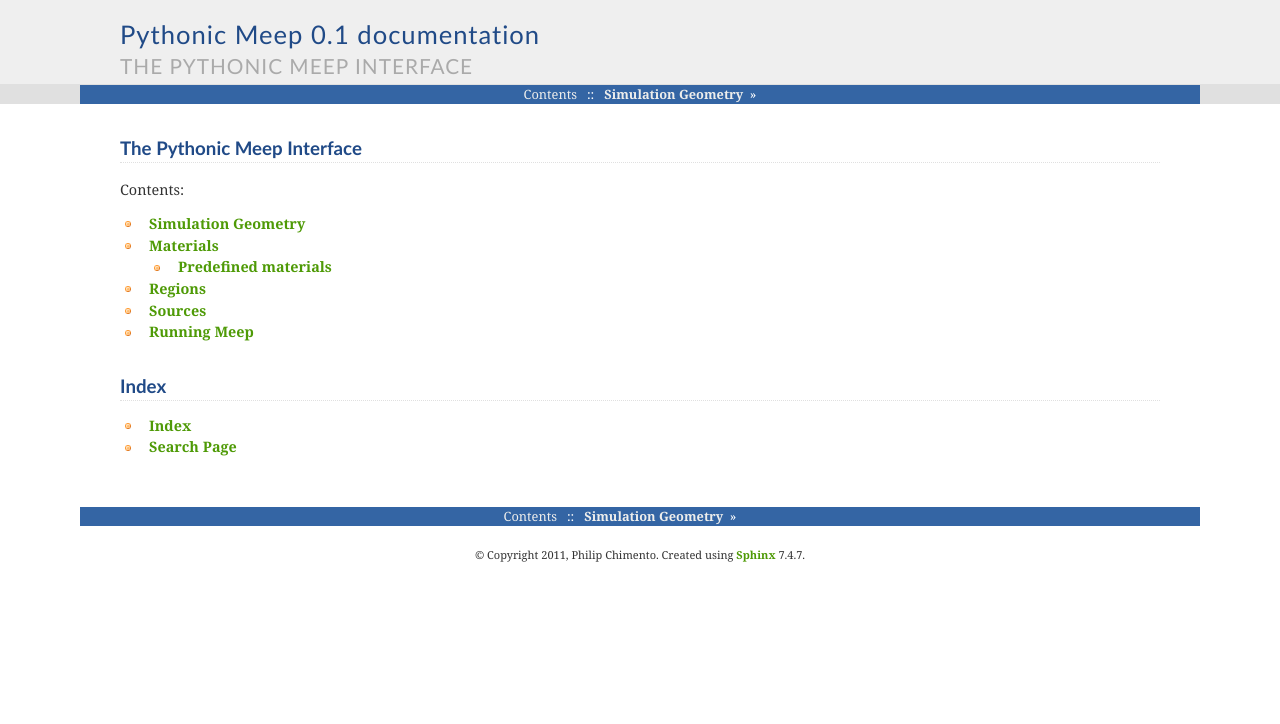
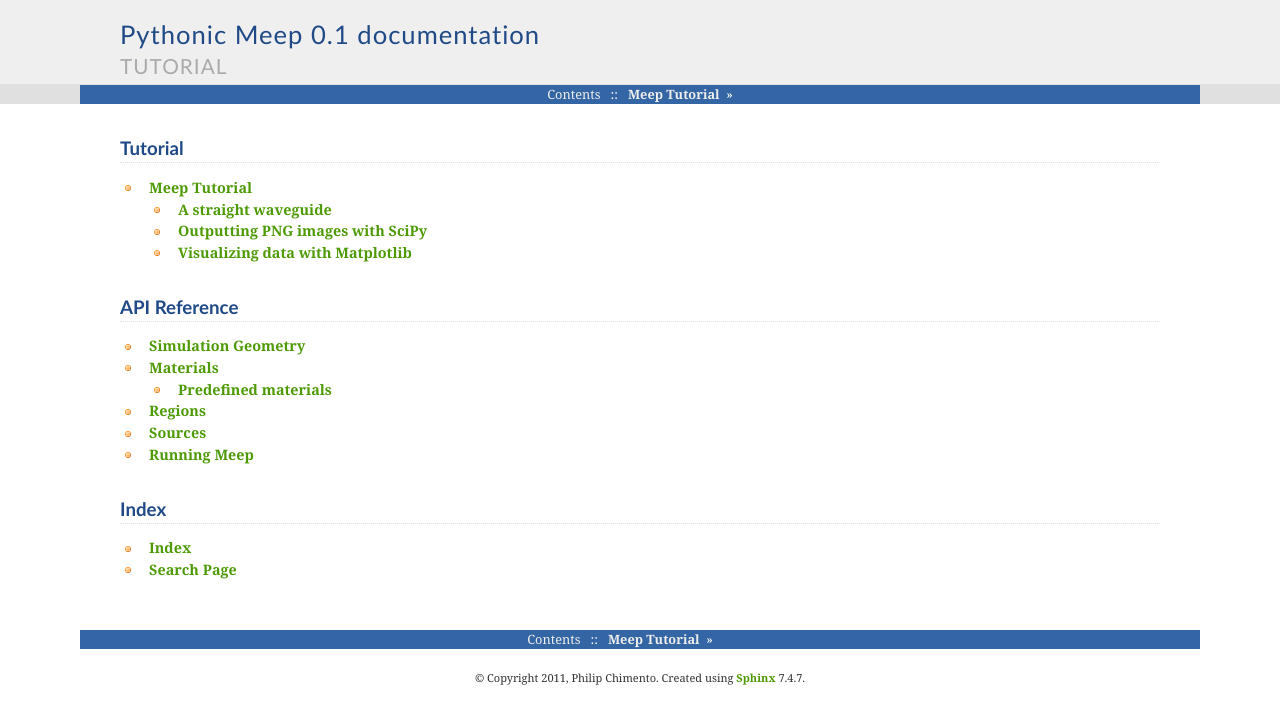
Before and after one commit to ptomato/Pythonic-Meep, a Sphinx documentation site: the page built from docs/index.rst, in a window 1280 px wide. Shown: the top 724 px of the page. Built offline with Sphinx 7.4.7, drawn with Linux system fonts in a browser that asks for light colours; formulas are drawn with MathJax 3; some of the changed lines change nothing that is shown.

Commit message:
Add the first Meep tutorial from the Meep site!
I realized that I had already wrapped enough functionality that the
first Meep tutorial would already work, and work much easier at that.
I added a section to the documentation going through the tutorial in a
Pythonic way.

```diff
--- a/docs/index.rst
+++ b/docs/index.rst
@@ -1,12 +1,13 @@
-.. pythonic-meep documentation master file, created by
-   sphinx-quickstart on Mon Dec  5 17:06:23 2011.
-   You can adapt this file completely to your liking, but it should at least
-   contain the root `toctree` directive.
+Tutorial
+========
 
-The Pythonic Meep Interface
-===========================
+.. toctree::
+   :maxdepth: 2
 
-Contents:
+   tutorial
+
+API Reference
+=============
 
 .. toctree::
    :maxdepth: 2
--- /dev/null
+++ b/docs/tutorial.rst
@@ -0,0 +1,147 @@
+Meep Tutorial
+=============
+
+.. |epsilon| replace:: *ε*
+.. |times| replace:: ×
+.. |infinity| replace:: ∞
+
+This is taken from the first tutorial on the Meep website.
+You'll see that the Pythonic interface to Meep allows easy access to and manipulation of the simulation data, while being less verbose and easier to read.
+
+Make sure to import the packages you need at the top of your Python script. In most cases, that is Numpy and Meep::
+
+    import numpy as N
+    import meep
+
+The Meep tutorial examines the field pattern excited by a localized CW source in a waveguide.
+Our waveguide will have (non-dispersive) |epsilon| = 12 and width 1.
+That is, we pick units of length so that the width is 1, and define everything in terms of that.
+
+A straight waveguide
+--------------------
+
+First we have to define the computational cell.
+We're going to put a source at one end and watch it propagate down the waveguide in the *x* direction, so let's use a cell of length 16 in the *x* direction to give it some distance to propagate.
+In the *y* direction, we just need enough room so that the boundaries (below) don't affect the waveguide mode; let's give it a size of 8.
+
+Meep will discretize this structure in space and time, and that is specified by
+a single parameter, the resolution, that gives the number of pixels per distance unit.
+We'll set this resolution to 10, which corresponds to around 67 pixels/wavelength, or around 20 pixels/wavelength in the high-dielectric material.
+(In general, at least 8 pixels/wavelength in the highest dielectric is a good idea.)
+This will give us a 160 |times| 80 cell.
+
+We now create a :class:`~meep.Geometry` using these sizes in our Python script::
+
+    geometry = meep.Geometry(size=(16, 8), resolution=10)
+
+By specifying a size vector with a length of 2, we have also specified that the
+simulation is to be two-dimensional.
+
+Now, we can add the waveguide.
+Most commonly, the structure is specified by adding :class:`~meep.Polygon` objects to the geometry object.
+Here, we do::
+
+    geometry.add_polygon(meep.Block(center=(0, 0), size=(N.inf, 1),
+        material=meep.Dielectric(12)))
+
+.. figure:: static/tutorial-epsilon.png
+   :figwidth: 160px
+   :align: right
+   :target: _images/tutorial-epsilon.png
+
+   Dielectric function (black = high, white = air), for straight waveguide simulation.
+
+The waveguide is specified by a :class:`~meep.Block` (rectangle) of size |infinity| |times| 1, centered at (0, 0) (the center of the computational cell).
+It is made of a :class:`~meep.Dielectric` with |epsilon| = 12.
+By default, any place where there are no objects there is air (|epsilon| = 1). The resulting structure is shown at right.
+
+.. , although this can be changed by setting the default-material variable.
+
+Now that we have the structure, we need to specify the current sources, which are represented by various subclasses of :class:`~meep.Source`.
+The simplest thing is to add a point source :math:`J_z`::
+
+    geometry.add_source(meep.ContinuousSource(component='Ez',
+        frequency=0.15, center=(-7, 0), size=(0, 0)))
+
+Here, we gave the source a frequency of 0.15, and specified a :class:`~meep.ContinuousSource` which is just a fixed-frequency sinusoid :math:`e^{-i\omega t}` that (by default) is turned on at *t* = 0.
+Recall that, in Meep units, frequency is specified in units of :math:`2\pi c`, which is equivalent to the inverse of vacuum wavelength. Thus, 0.15 corresponds to a vacuum wavelength of about 1 / 0.15 = 6.67, or a wavelength of about 2 in the |epsilon| = 12 material — thus, our waveguide is half a wavelength wide, which should hopefully make it single-mode.
+(In fact, the cutoff for single-mode behavior in this waveguide is analytically solvable, and corresponds to a frequency of 1/2√11 or roughly 0.15076.) Note also that to specify a :math:`J_z`, we specify a component ``Ez``.
+The current is located at (−7, 0), which is 1 unit to the right of the left edge of the cell — we always want to leave a little space between sources and the cell boundaries, to keep the boundary conditions from interfering with them.
+
+.. (e.g. if we wanted a magnetic current, we would specify ``Hx``, ``Hy``, or ``Hz``).
+
+Speaking of boundary conditions, we want to add absorbing boundaries around our cell.
+Absorbing boundaries in Meep are handled by perfectly matched layers (:class:`~meep.PML`) — which aren't really a boundary condition at all, but rather a fictitious absorbing material added around the edges of the cell.
+To add an absorbing layer of thickness 1 around all sides of the cell, we do::
+
+    geometry.add_pml(meep.PML(1.0))
+
+.. You may have more than one pml object if you want PML layers only on certain sides of the cell, e.g. (make pml (thickness 1.0) (direction X) (side High)) specifies a PML layer on only the + x side.
+
+Now, we note an important point: the PML layer is *inside* the cell, overlapping whatever objects you have there.
+So, in this case our PML overlaps our waveguide, which is what we want so that it will properly absorb waveguide modes.
+The finite thickness of the PML is important to reduce numerical reflections.
+
+.. see perfectly matched layers for more information.
+
+Now, we are ready to run the simulation!
+We first create a :class:`~meep.Simulation` object::
+
+    simulation = meep.Simulation(geometry)
+
+Then, we can obtain the dielectric function |epsilon| from the simulation.
+It doesn't change during the simulation, of course, so we may as well retrieve it before the simulation starts::
+
+    epsilon = N.array(simulation.epsilon).real
+
+Then, we run the simulation in a while-loop using the :meth:`~meep.Simulation.step` method::
+
+    while simulation.time < 200.0:
+        simulation.step()
+
+It should complete in a few seconds.
+
+Outputting PNG images with SciPy
+--------------------------------
+
+SciPy provides a quick, rudimentary way to output data to a PNG image.
+We can visualize the dielectric function as a grayscale image like so::
+
+    from scipy.misc import imsave
+    imsave('epsilon.png', -N.rot90(epsilon))
+
+The minus sign is to reverse the color scale, so that low values are white and high values are black.
+In fact, precisely this command is what created the dielectric image above.
+
+Visualizing data with Matplotlib
+--------------------------------
+
+Much more interesting, however, are the fields.
+We would also like a bit more flexibility in our visualization than just outputting a grayscale PNG file.
+Matplotlib is an ideal tool with which to visualize the fields.
+There are several ways to import it, but here we will use::
+
+    from matplotlib import pyplot as P
+
+We store the electric field in an array, and get the maximum of its absolute value which will serve as limits for the color scale in our plot::
+
+    ez = N.array(simulation.efield)[..., 2].real
+    limit = N.abs(ez).max()
+
+Note that :attr:`~meep.Simulation.efield` is a 160 |times| 80 |times| 3 array, where the third dimension is the *x*, *y*, and *z* components.
+
+Then we plot::
+
+    fig = P.figure()
+    fig.gca().imshow(N.rot90(ez), vmin=-limit, vmax=limit, cmap=P.cm.RdBu_r)
+    fig.gca().contour(N.rot90(epsilon), 1, colors='gray', alpha=0.2)
+    P.show()
+
+Briefly, the ``cmap=P.cm.RdBu_r`` makes the color scale go from dark blue (negative) to white (zero) to dark red (positive), the ``vmin`` and ``vmax`` arguments make sure the color scale is symmetric, and the call to :func:`~matplotlib.Axes.contour` overlays the dielectric function as light gray contours. This results in the image:
+
+.. image:: static/tutorial-ez.png
+   :align: center
+   :width: 500px
+   :target: _images/tutorial-ez.png
+
+Here, we see that the the source has excited the waveguide mode, but has also excited radiating fields propagating away from the waveguide. At the boundaries, the field quickly goes to zero due to the PML layers. If we look carefully (click on the image to see a larger view), we see something else — the image is "speckled" towards the right side. This is because, by turning on the current abruptly at *t* = 0, we have excited high-frequency components (very high order modes), and we have not waited long enough for them to die away; we'll eliminate these in the next section by turning on the source more smoothly.
```
Also changed, not shown: docs/static/tutorial-epsilon.png (added), docs/static/tutorial-ez.png (added).
